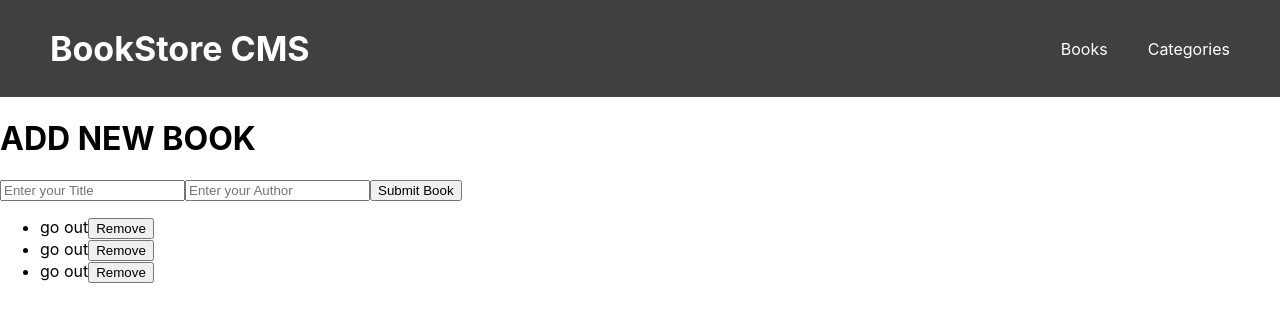
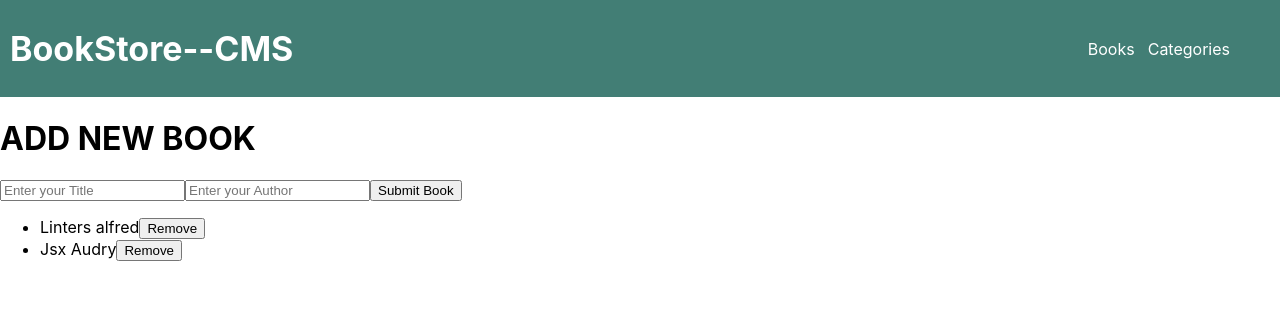
Before and after one commit to Alfredbis29/Book-Store-CMS, a React (Create React App) app: page / in a window 1280 px wide. Shown: the top 322 px of the page. Built offline with nearby package versions, Linux system fonts and the light colour scheme.

Commit message:
add components

```diff
--- a/src/App.css
+++ b/src/App.css
@@ -14,18 +14,18 @@
 }
 
 .App-header {
-  background-color: #282c34;
+  background-color: #59858b;
   min-height: 100vh;
   display: flex;
   flex-direction: column;
   align-items: center;
   justify-content: center;
   font-size: calc(10px + 2vmin);
-  color: white;
+  color: rgb(14, 1, 1);
 }
 
 .App-link {
-  color: #61dafb;
+  color: #02252f;
 }
 
 @keyframes App-logo-spin {
--- a/src/components/BookList.js
+++ b/src/components/BookList.js
@@ -1,30 +1,23 @@
-import React from 'react';
+import React from "react";
 
 const BookList = () => {
   const books = [
     {
       id: 1,
-      title: 'go',
-      author: 'out',
+      title: "Linters",
+      author: "alfred",
     },
     {
       id: 2,
-      title: 'go',
-      author: 'out',
-    },
-    {
-      id: 3,
-      title: 'go',
-      author: 'out',
+      title: "Jsx",
+      author: "Audry",
     },
   ];
   return (
     <ul>
       {books.map((book) => (
         <li key={book.id}>
-          {book.title}
-          {' '}
-          {book.author}
+          {book.title} {book.author}
           <button type="button">Remove</button>
         </li>
       ))}
--- a/src/components/NavBar.js
+++ b/src/components/NavBar.js
@@ -4,7 +4,7 @@ import './Navbar.css';
 
 const NavBar = () => (
   <nav className="nav">
-    <h1 className="logo">BookStore CMS</h1>
+    <h1 className="logo">BookStore--CMS</h1>
     <ul className="nav-links">
       <li>
         <Link to="/" className="link">
--- a/src/components/Navbar.css
+++ b/src/components/Navbar.css
@@ -8,14 +8,14 @@
   display: flex;
   justify-content: space-between;
   align-items: center;
-  padding-left: 50px;
-  background-color: rgba(0, 0, 0, 0.75);
+  padding-left: 10px;
+  background-color: rgba(3, 83, 71, 0.75);
 }
 
 .nav-links {
   list-style: none;
   display: flex;
-  gap: 40px;
+  gap: 13px;
   padding-right: 50px;
 }
 
```
